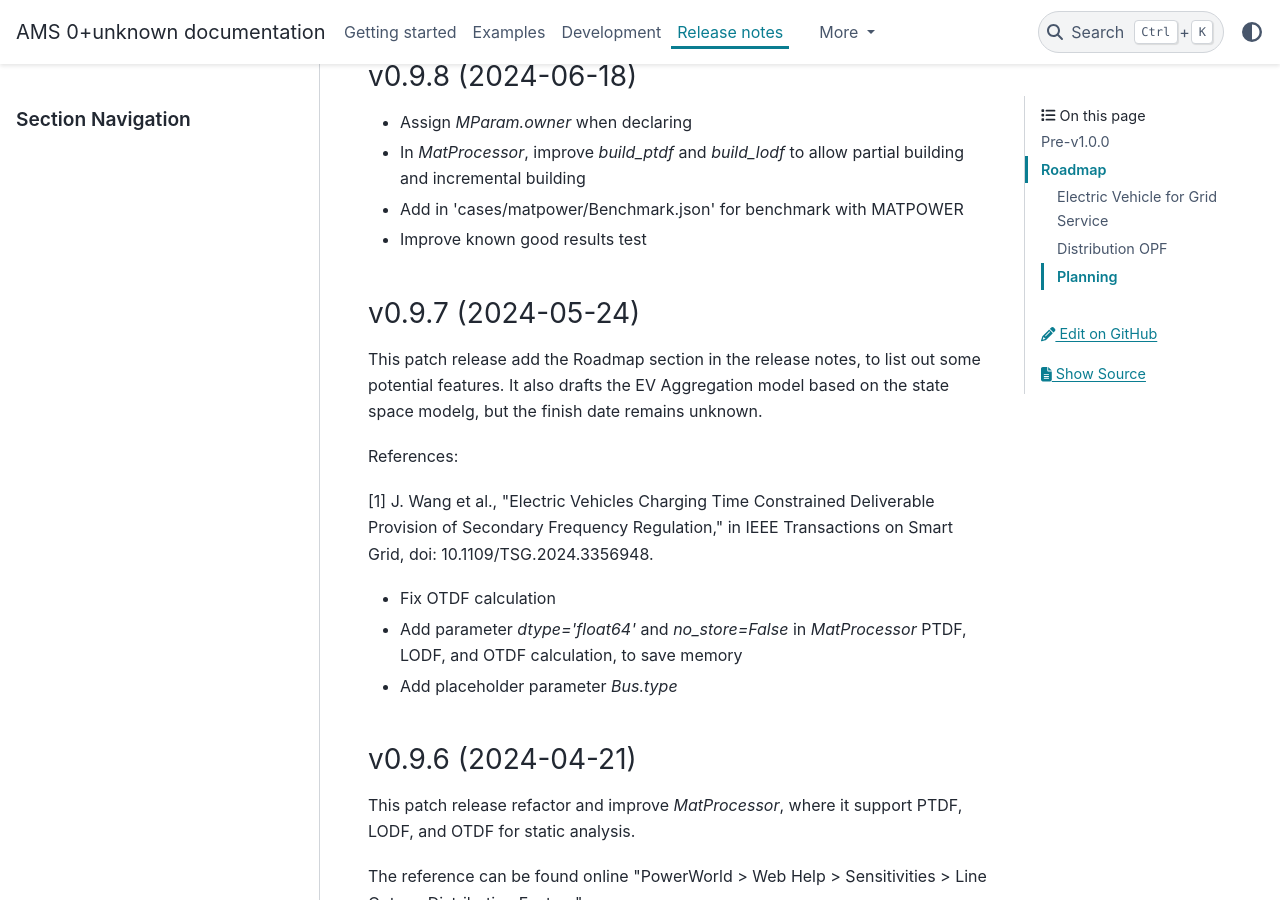
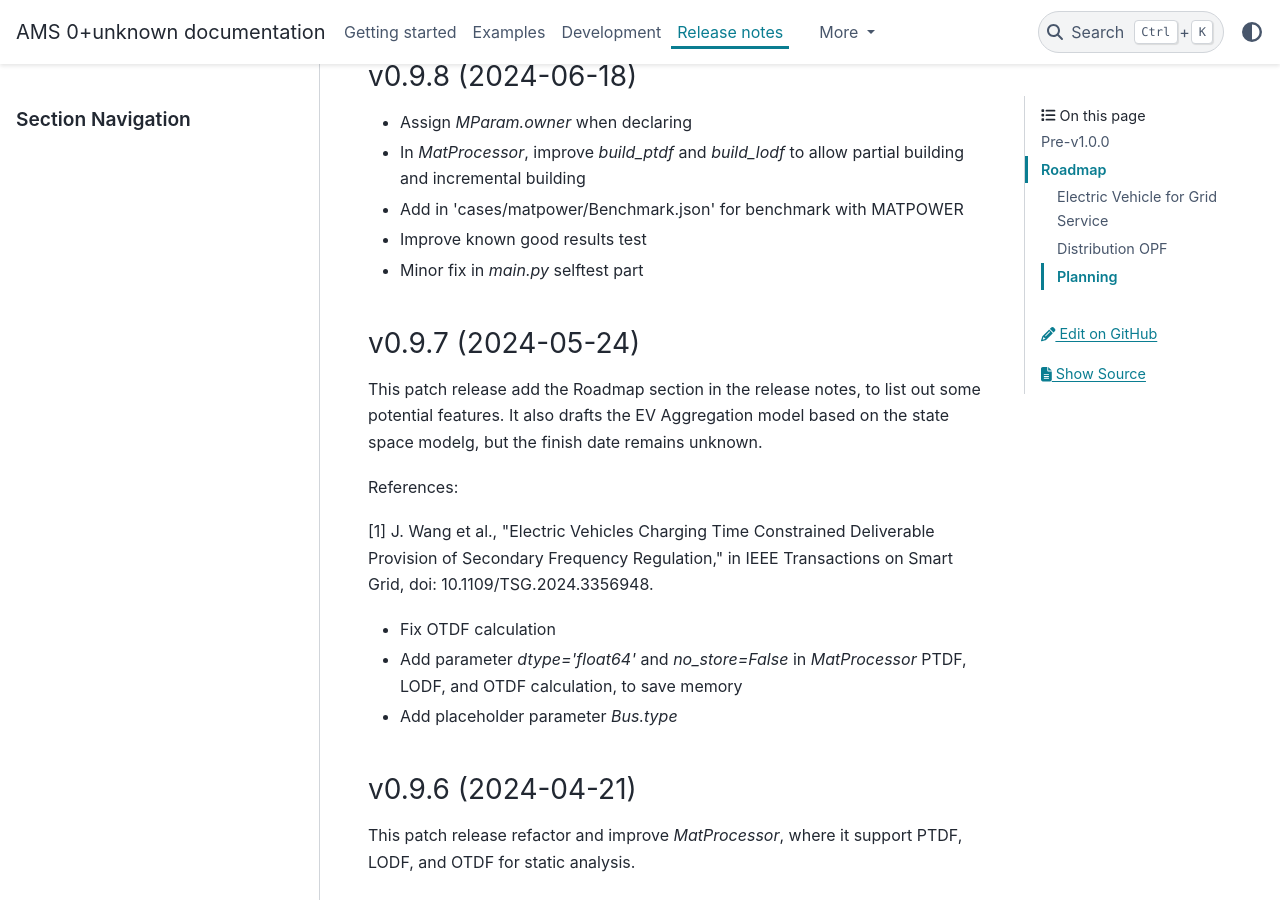
Before and after one commit to CURENT/ams, a Sphinx documentation site: the page built from docs/source/release-notes.rst, in a window 1280 px wide and 900 px high, scrolled down 301 px. Built offline with Sphinx 7.4.7 and the PyData theme 0.15.4, drawn with Linux system fonts in a browser that asks for light colours; pages that are not in the unit, such as notebooks, are missing from menus.

Commit message:
Update release-notes

```diff
--- a/docs/source/release-notes.rst
+++ b/docs/source/release-notes.rst
@@ -16,6 +16,7 @@ v0.9.8 (2024-06-18)
 - In `MatProcessor`, improve `build_ptdf` and `build_lodf` to allow partial building and incremental building
 - Add in 'cases/matpower/Benchmark.json' for benchmark with MATPOWER
 - Improve known good results test
+- Minor fix in `main.py` selftest part
 
 v0.9.7 (2024-05-24)
 -------------------
```
